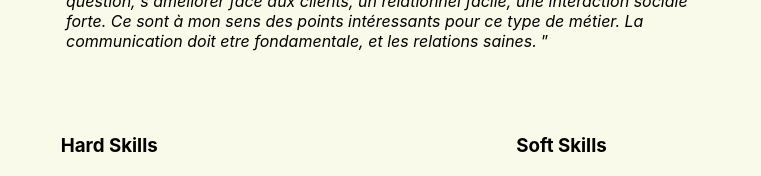
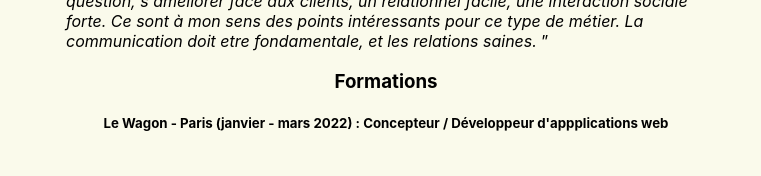
Before and after one commit to Gorrog87/cv-react, a React (Create React App) app: page / in a window 1280 px wide. Shown: the part 437-613 px from the top of the page, without its empty margins (254-1015 px from the left). Built offline with nearby package versions, Linux system fonts and the light colour scheme.

Commit message:
addded Formation component with stylesheet

```diff
--- a/src/App.js
+++ b/src/App.js
@@ -3,12 +3,14 @@ import Header from "./Header";
 import Bio from './Bio';
 import Skills from "./Skills";
 import Languages from "./Languages";
+import Formation from "./Formation";
 
 function App() {
   return (
     <div>
       <Header />
       <Bio />
+      <Formation/>
       <Skills />
       <Languages />
     </div>
--- a/src/Formation.jsx
+++ b/src/Formation.jsx
@@ -0,0 +1,16 @@
+import React from "react";
+import "./formation.css";
+
+export default class Formation extends React.Component {
+  render() {
+    return (
+      <div className="formation">
+        <h3 id="forma">Formations</h3>
+        <h5>
+          Le Wagon - Paris (janvier - mars 2022) : Concepteur / Développeur
+          d'appplications web
+        </h5>
+      </div>
+    );
+  }
+}
--- a/src/formation.css
+++ b/src/formation.css
@@ -0,0 +1,7 @@
+.formation{
+  text-align: center;
+}
+
+#forma{
+  margin-left: 0;
+}
```
